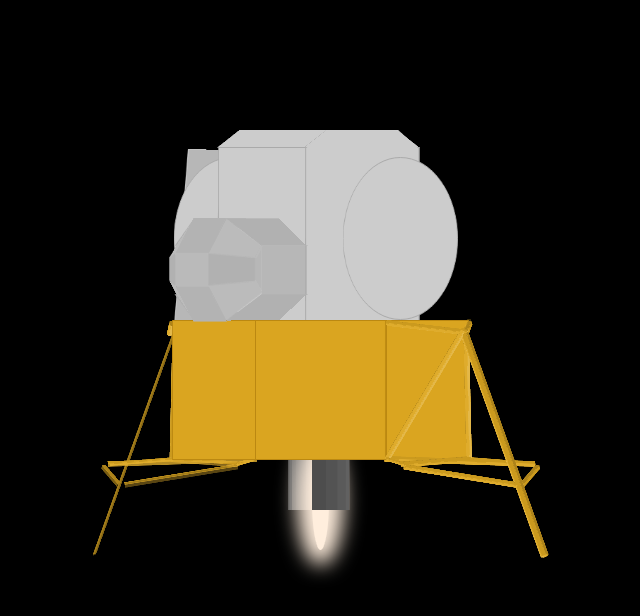
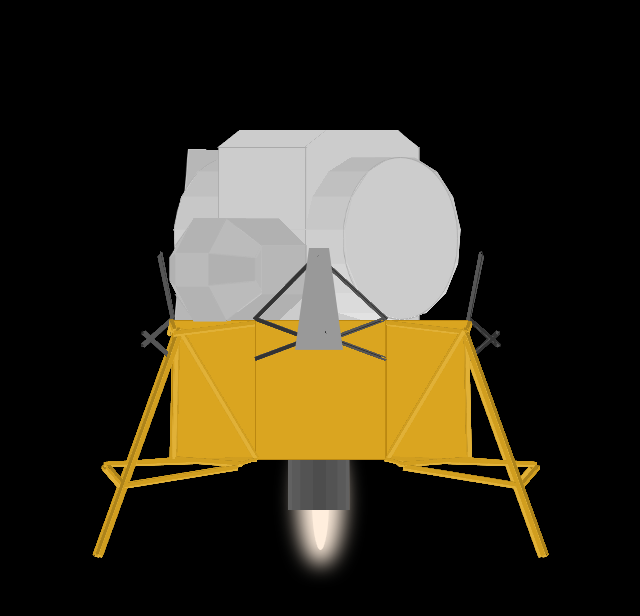
Before and after one commit to Newms34/lunar, a plain HTML site: page index.html in a window 1280 px wide. Shown: the whole page, without its empty margins (249-889 px from the left). Drawn offline with nearby package versions, Linux system fonts and the light colour scheme.

Commit message:
RCS shielding

```diff
--- a/css/style.css
+++ b/css/style.css
@@ -410,46 +410,61 @@ body {
     transform: translateX(46px);
 }
 
-#atrium{
+#atrium {
     position: absolute;
     transform-style: preserve-3d;
 }
-#at-f{
+
+#at-f {
     position: absolute;
-    height:0px;
-    width:26.2px;
-    border-left:19.3px solid transparent;
-    border-right:19.3px solid transparent;
-    border-bottom:171px solid #c2c2c2;
-    transform:translateX(50px) translateY(-9px) translateZ(-50px);
+    height: 0px;
+    width: 26.2px;
+    border-left: 19.3px solid transparent;
+    border-right: 19.3px solid transparent;
+    border-bottom: 171px solid #c2c2c2;
+    transform: translateX(50px) translateY(-9px) translateZ(-50px);
 }
-#at-t{
+
+#at-t {
     position: absolute;
     background: #b0b0b0;
-    width:26.2px;
-    height:50px;
-    transform:translateX(68px) rotateX(90deg) translateZ(34px) translateY(-25px);
+    width: 26.2px;
+    height: 50px;
+    transform: translateX(68px) rotateX(90deg) translateZ(34px) translateY(-25px);
 }
-#at-r{
+
+#at-r {
     position: absolute;
     background: #b7b7b7;
-    width:50px;
-    height:172.09px;
-    transform:rotateY(90deg) translateY(-9px) translateZ(36px) translateX(25px) rotateX(-6.44deg);
+    width: 50px;
+    height: 172.09px;
+    transform: rotateY(90deg) translateY(-9px) translateZ(36px) translateX(25px) rotateX(-6.44deg);
 }
-#at-l{
+
+#at-l {
     position: absolute;
     background: #b7b7b7;
-    width:50px;
-    height:172.09px;
-    transform:rotateY(90deg) translateY(-9px) translateZ(78px) translateX(25px) rotateX(6.44deg);
+    width: 50px;
+    height: 172.09px;
+    transform: rotateY(90deg) translateY(-9px) translateZ(78px) translateX(25px) rotateX(6.44deg);
 }
-#at-b{
+
+#at-b {
     position: absolute;
-    height:0px;
-    width:26.2px;
-    border-left:19.3px solid transparent;
-    border-right:19.3px solid transparent;
-    border-bottom:171px solid #b3b3b3;
-    transform:translateX(50px) translateY(-9px);
+    height: 0px;
+    width: 26.2px;
+    border-left: 19.3px solid transparent;
+    border-right: 19.3px solid transparent;
+    border-bottom: 171px solid #b3b3b3;
+    transform: translateX(50px) translateY(-9px);
 }
+
+.rcs-shield {
+    position: absolute;
+    width: 19.988px;
+    height: 0px;
+    border-bottom: 104px solid #999;
+    border-left: 14.987px solid transparent;
+    border-right: 14.987px solid transparent;
+    transform:translateY(-74px) translateZ(24px) translateX(39px) rotateX(12deg);
+}
--- a/js/main.js
+++ b/js/main.js
@@ -67,7 +67,7 @@ var totalObjs = rects.length + cyls.length,
         if (currObj<totalObjs){
             setTimeout(function(){
                 buildIt();
-            },50)
+            },5)
         }
     };
 
--- a/js/objParams.js
+++ b/js/objParams.js
@@ -7,7 +7,218 @@
 6. rotate object
 7. Optional cylinder resolution. If omitted, default to global cylRes.
 */
-var cyls = [
+var cyls = [['#ds-s-1', 82, 3, 20, {
+        x: 0,
+        y: 0,
+        z: 0
+    }, {
+        x: 0,
+        y: -23,
+        z: -71
+    }, 3],
+    ['#ds-s-1', 82, 3, 20, {
+        x: 129.5,
+        y: 0,
+        z: 0
+    }, {
+        x: 0,
+        y: -158,
+        z: -71
+    }, 3],
+    ['#ds-s-1', 82, 3, 20, {
+        x: 0,
+        y: 40,
+        z: 0
+    }, {
+        x: 0,
+        y: -23,
+        z: -109
+    }, 3],
+    ['#ds-s-1', 82, 3, 20, {
+        x: 129.5,
+        y: 40,
+        z: 0
+    }, {
+        x: 0,
+        y: -158,
+        z: -109
+    }, 3],
+    ['#ds-s-1', 95, 3, 20, {
+        x: 0,
+        y: 0,
+        z: 0
+    }, {
+        x: 0,
+        y: -11,
+        z: -135
+    }, 3],['#ds-s-1', 95, 3, 20, {
+        x: 129.5,
+        y: 0,
+        z: 0
+    }, {
+        x: 0,
+        y: -169,
+        z: -132
+    }, 3],
+    ['#ds-s-2', 82, 3, 20, {
+        x: 0,
+        y: 0,
+        z: 0
+    }, {
+        x: 0,
+        y: -23,
+        z: -71
+    }, 3],
+    ['#ds-s-2', 82, 3, 20, {
+        x: 129.5,
+        y: 0,
+        z: 0
+    }, {
+        x: 0,
+        y: -158,
+        z: -71
+    }, 3],
+    ['#ds-s-2', 82, 3, 20, {
+        x: 0,
+        y: 40,
+        z: 0
+    }, {
+        x: 0,
+        y: -23,
+        z: -109
+    }, 3],
+    ['#ds-s-2', 82, 3, 20, {
+        x: 129.5,
+        y: 40,
+        z: 0
+    }, {
+        x: 0,
+        y: -158,
+        z: -109
+    }, 3],
+    ['#ds-s-2', 95, 3, 20, {
+        x: 0,
+        y: 0,
+        z: 0
+    }, {
+        x: 0,
+        y: -11,
+        z: -135
+    }, 3],['#ds-s-2', 95, 3, 20, {
+        x: 129.5,
+        y: 0,
+        z: 0
+    }, {
+        x: 0,
+        y: -169,
+        z: -132
+    }, 3],
+    ['#ds-s-3', 82, 3, 20, {
+        x: 0,
+        y: 0,
+        z: 0
+    }, {
+        x: 0,
+        y: -23,
+        z: -71
+    }, 3],
+    ['#ds-s-3', 82, 3, 20, {
+        x: 129.5,
+        y: 0,
+        z: 0
+    }, {
+        x: 0,
+        y: -158,
+        z: -71
+    }, 3],
+    ['#ds-s-3', 82, 3, 20, {
+        x: 0,
+        y: 40,
+        z: 0
+    }, {
+        x: 0,
+        y: -23,
+        z: -109
+    }, 3],
+    ['#ds-s-3', 82, 3, 20, {
+        x: 129.5,
+        y: 40,
+        z: 0
+    }, {
+        x: 0,
+        y: -158,
+        z: -109
+    }, 3],
+    ['#ds-s-3', 95, 3, 20, {
+        x: 0,
+        y: 0,
+        z: 0
+    }, {
+        x: 0,
+        y: -11,
+        z: -135
+    }, 3],['#ds-s-3', 95, 3, 20, {
+        x: 129.5,
+        y: 0,
+        z: 0
+    }, {
+        x: 0,
+        y: -169,
+        z: -132
+    }, 3],
+    ['#ds-s-4', 82, 3, 20, {
+        x: 0,
+        y: 0,
+        z: 0
+    }, {
+        x: 0,
+        y: -23,
+        z: -71
+    }, 3],
+    ['#ds-s-4', 82, 3, 20, {
+        x: 129.5,
+        y: 0,
+        z: 0
+    }, {
+        x: 0,
+        y: -158,
+        z: -71
+    }, 3],
+    ['#ds-s-4', 82, 3, 20, {
+        x: 0,
+        y: 40,
+        z: 0
+    }, {
+        x: 0,
+        y: -23,
+        z: -109
+    }, 3],
+    ['#ds-s-4', 82, 3, 20, {
+        x: 129.5,
+        y: 40,
+        z: 0
+    }, {
+        x: 0,
+        y: -158,
+        z: -109
+    }, 3],
+    ['#ds-s-4', 95, 3, 20, {
+        x: 0,
+        y: 0,
+        z: 0
+    }, {
+        x: 0,
+        y: -11,
+        z: -135
+    }, 3],['#ds-s-4', 95, 3, 20, {
+        x: 129.5,
+        y: 0,
+        z: 0
+    }, {
+        x: 0,
+        y: -169,
+        z: -132
+    }, 3],
     ['#descent-stage', 100, 60, 30, {
         x: 49,
         y: 90,
@@ -21,7 +232,7 @@ var cyls = [
         x: 80,
         y: 0,
         z: -47
-    }, 6],
+    }, 5],
     ['#ds-d-1', 82, 5, 0, {
         x: 116,
         y: 2,
@@ -30,7 +241,7 @@ var cyls = [
         x: 80,
         y: 0,
         z: 47
-    }, 6],
+    }, 5],
     ['#ds-d-1', 150, 5, 0, {
         x: 0,
         y: 138,
@@ -39,7 +250,7 @@ var cyls = [
         x: 158,
         y: 0,
         z: -22
-    }, 6],
+    }, 5],
     ['#ds-d-1', 150, 5, 0, {
         x: 116,
         y: 138,
@@ -48,7 +259,7 @@ var cyls = [
         x: 158,
         y: 0,
         z: 22
-    }, 6],
+    }, 5],
     ['#ds-d-1', 66, 3, 0, {
         x: 0,
         y: 138,
@@ -57,7 +268,7 @@ var cyls = [
         x: 85,
         y: 0,
         z: 30
-    }, 6],
+    }, 5],
     ['#ds-d-1', 66, 3, 0, {
         x: 116,
         y: 138,
@@ -66,7 +277,7 @@ var cyls = [
         x: 85,
         y: 0,
         z: -30
-    }, 6],
+    }, 5],
     ['#ds-d-1', 164, 5, 0, {
         x: 0,
         y: 138,
@@ -75,7 +286,7 @@ var cyls = [
         x: 85,
         y: 0,
         z: -69
-    }, 6],
+    }, 5],
     ['#ds-d-1', 164, 5, 0, {
         x: 116,
         y: 138,
@@ -84,7 +295,7 @@ var cyls = [
         x: 85,
         y: 0,
         z: 69
-    }, 6],
+    }, 5],
     ['#ds-d-1', 116, 5, 0, {
         x: -34,
         y: 146,
@@ -93,7 +304,7 @@ var cyls = [
         x: 75,
         y: 0,
         z: -52
-    }, 6],
+    }, 5],
     ['#ds-d-1', 116, 5, 0, {
         x: 152,
         y: 146,
@@ -102,7 +313,7 @@ var cyls = [
         x: 75,
         y: 0,
         z: 52
-    }, 6],
+    }, 5],
     ['#ds-d-1', 255, 7, 0, {
         x: 58,
         y: 8,
@@ -111,7 +322,7 @@ var cyls = [
         x: 27,
         y: 0,
         z: 0
-    }, 6],
+    }, 5],
     ['#ds-d-3', 82, 5, 0, {
         x: 116,
         y: 2,
@@ -120,7 +331,7 @@ var cyls = [
         x: 80,
         y: 0,
         z: 43
-    }, 6],
+    }, 5],
     ['#ds-d-3', 82, 5, 0, {
         x: 62,
         y: 10,
@@ -129,7 +340,7 @@ var cyls = [
         x: 80,
         y: 0,
         z: 133
-    }, 6],
+    }, 5],
     ['#ds-d-3', 150, 5, 0, {
         x: 0,
         y: 138,
@@ -138,7 +349,7 @@ var cyls = [
         x: 158,
         y: 0,
         z: -22
-    }, 6],
+    }, 5],
     ['#ds-d-3', 150, 5, 0, {
         x: 116,
         y: 138,
@@ -147,7 +358,7 @@ var cyls = [
         x: 158,
         y: 0,
         z: 22
-    }, 6],
+    }, 5],
     ['#ds-d-3', 66, 3, 0, {
         x: 0,
         y: 138,
@@ -156,7 +367,7 @@ var cyls = [
         x: 85,
         y: 0,
         z: 30
-    }, 6],
+    }, 5],
     ['#ds-d-3', 66, 3, 0, {
         x: 116,
         y: 138,
@@ -165,7 +376,7 @@ var cyls = [
         x: 85,
         y: 0,
         z: -30
-    }, 6],
+    }, 5],
     ['#ds-d-3', 164, 5, 0, {
         x: 0,
         y: 138,
@@ -174,7 +385,7 @@ var cyls = [
         x: 85,
         y: 0,
         z: -69
-    }, 6],
+    }, 5],
     ['#ds-d-3', 164, 5, 0, {
         x: 116,
         y: 138,
@@ -183,7 +394,7 @@ var cyls = [
         x: 85,
         y: 0,
         z: 69
-    }, 6],
+    }, 5],
     ['#ds-d-3', 116, 5, 0, {
         x: -34,
         y: 146,
@@ -192,7 +403,7 @@ var cyls = [
         x: 75,
         y: 0,
         z: -52
-    }, 6],
+    }, 5],
     ['#ds-d-3', 116, 5, 0, {
         x: 152,
         y: 146,
@@ -201,7 +412,7 @@ var cyls = [
         x: 75,
         y: 0,
         z: 52
-    }, 6],
+    }, 5],
     ['#ds-d-3', 255, 7, 0, {
         x: 58,
         y: 8,
@@ -210,7 +421,7 @@ var cyls = [
         x: 27,
         y: 0,
         z: 0
-    }, 6],
+    }, 5],
     ['#ds-d-2', 82, 5, 0, {
         x: 116,
         y: 2,
@@ -219,7 +430,7 @@ var cyls = [
         x: 80,
         y: 0,
         z: 43
-    }, 6],
+    }, 5],
     ['#ds-d-2', 82, 5, 0, {
         x: 62,
         y: 10,
@@ -228,7 +439,7 @@ var cyls = [
         x: 80,
         y: 0,
         z: 133
-    }, 6],
+    }, 5],
     ['#ds-d-2', 150, 5, 0, {
         x: 0,
         y: 138,
@@ -237,7 +448,7 @@ var cyls = [
         x: 158,
         y: 0,
         z: -22
-    }, 6],
+    }, 5],
     ['#ds-d-2', 150, 5, 0, {
         x: 116,
         y: 138,
@@ -246,7 +457,7 @@ var cyls = [
         x: 158,
         y: 0,
         z: 22
-    }, 6],
+    }, 5],
     ['#ds-d-2', 66, 3, 0, {
         x: 0,
         y: 138,
@@ -255,7 +466,7 @@ var cyls = [
         x: 85,
         y: 0,
         z: 30
-    }, 6],
+    }, 5],
     ['#ds-d-2', 66, 3, 0, {
         x: 116,
         y: 138,
@@ -264,7 +475,7 @@ var cyls = [
         x: 85,
         y: 0,
         z: -30
-    }, 6],
+    }, 5],
     ['#ds-d-2', 164, 5, 0, {
         x: 0,
         y: 138,
@@ -273,7 +484,7 @@ var cyls = [
         x: 85,
         y: 0,
         z: -69
-    }, 6],
+    }, 5],
     ['#ds-d-2', 164, 5, 0, {
         x: 116,
         y: 138,
@@ -282,7 +493,7 @@ var cyls = [
         x: 85,
         y: 0,
         z: 69
-    }, 6],
+    }, 5],
     ['#ds-d-2', 116, 5, 0, {
         x: -34,
         y: 146,
@@ -291,7 +502,7 @@ var cyls = [
         x: 75,
         y: 0,
         z: -52
-    }, 6],
+    }, 5],
     ['#ds-d-2', 116, 5, 0, {
         x: 152,
         y: 146,
@@ -300,7 +511,7 @@ var cyls = [
         x: 75,
         y: 0,
         z: 52
-    }, 6],
+    }, 5],
     ['#ds-d-2', 255, 7, 0, {
         x: 58,
         y: 8,
@@ -309,7 +520,7 @@ var cyls = [
         x: 27,
         y: 0,
         z: 0
-    }, 6],
+    }, 5],
     ['#ds-d-4', 82, 5, 0, {
         x: 116,
         y: 2,
@@ -318,7 +529,7 @@ var cyls = [
         x: 80,
         y: 0,
         z: 43
-    }, 6],
+    }, 5],
     ['#ds-d-4', 82, 5, 0, {
         x: 62,
         y: 10,
@@ -327,7 +538,7 @@ var cyls = [
         x: 80,
         y: 0,
         z: 133
-    }, 6],
+    }, 5],
     ['#ds-d-4', 150, 5, 0, {
         x: 0,
         y: 138,
@@ -336,7 +547,7 @@ var cyls = [
         x: 158,
         y: 0,
         z: -22
-    }, 6],
+    }, 5],
     ['#ds-d-4', 150, 5, 0, {
         x: 116,
         y: 138,
@@ -345,7 +556,7 @@ var cyls = [
         x: 158,
         y: 0,
         z: 22
-    }, 6],
+    }, 5],
     ['#ds-d-4', 66, 3, 0, {
         x: 0,
         y: 138,
@@ -354,7 +565,7 @@ var cyls = [
         x: 85,
         y: 0,
         z: 30
-    }, 6],
+    }, 5],
     ['#ds-d-4', 66, 3, 0, {
         x: 116,
         y: 138,
@@ -363,7 +574,7 @@ var cyls = [
         x: 85,
         y: 0,
         z: -30
-    }, 6],
+    }, 5],
     ['#ds-d-4', 164, 5, 0, {
         x: 0,
         y: 138,
@@ -372,7 +583,7 @@ var cyls = [
         x: 85,
         y: 0,
         z: -69
-    }, 6],
+    }, 5],
     ['#ds-d-4', 164, 5, 0, {
         x: 116,
         y: 138,
@@ -381,7 +592,7 @@ var cyls = [
         x: 85,
         y: 0,
         z: 69
-    }, 6],
+    }, 5],
     ['#ds-d-4', 116, 5, 0, {
         x: -34,
         y: 146,
@@ -390,7 +601,7 @@ var cyls = [
         x: 75,
         y: 0,
         z: -52
-    }, 6],
+    }, 5],
     ['#ds-d-4', 116, 5, 0, {
         x: 152,
         y: 146,
@@ -399,7 +610,7 @@ var cyls = [
         x: 75,
         y: 0,
         z: 52
-    }, 6],
+    }, 5],
     ['#ds-d-4', 255, 7, 0, {
         x: 58,
         y: 8,
@@ -408,7 +619,7 @@ var cyls = [
         x: 27,
         y: 0,
         z: 0
-    }, 6],
+    }, 5],
     ['#ascent-stage', 243, 161, 70, {
         x: -44,
         y: -82,
@@ -720,4 +931,20 @@ var rects = [{
     'parent': '#atrium',
     'class': null,
     'id': 'at-r'
+}, {
+    'parent': '#ds-s-1',
+    'class': 'rcs-shield',
+    'id': null
+}, {
+    'parent': '#ds-s-2',
+    'class': 'rcs-shield',
+    'id': null
+}, {
+    'parent': '#ds-s-3',
+    'class': 'rcs-shield',
+    'id': null
+}, {
+    'parent': '#ds-s-4',
+    'class': 'rcs-shield',
+    'id': null
 }]
```
Also changed, not shown: calc stuff.txt (+15 -12 lines).
